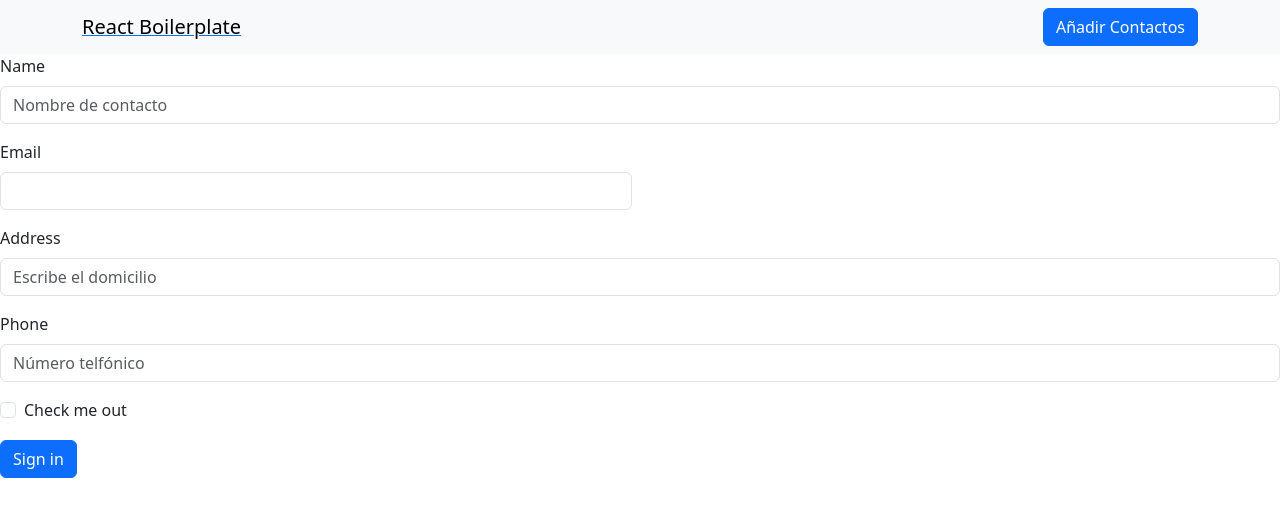
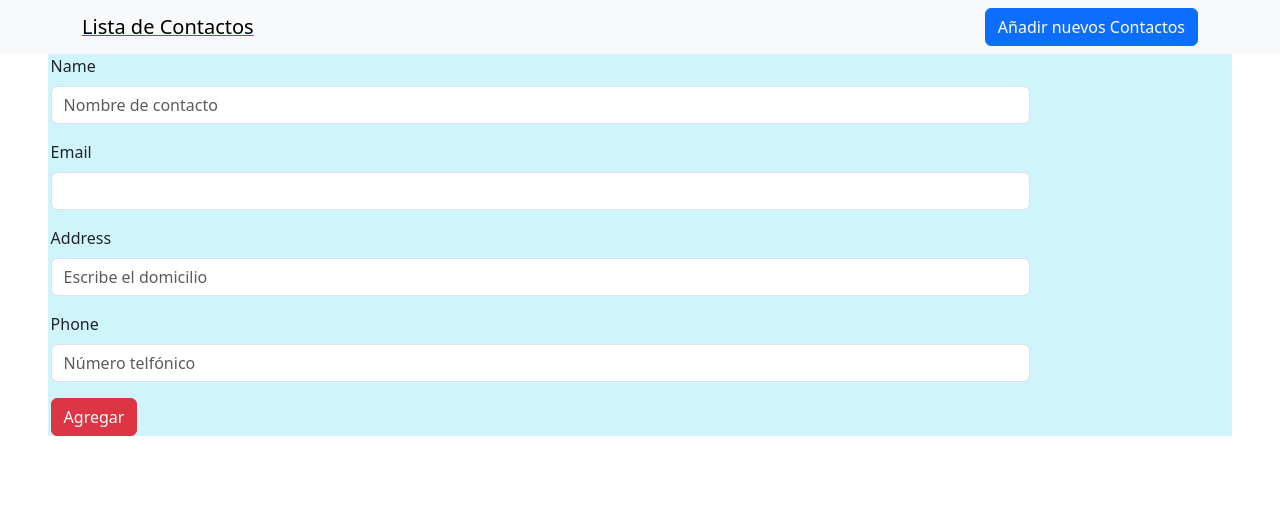
Before and after one commit to 4GeeksAcademy/Daniela-MV_Lista-de-Constactos, a React (Vite) app: page /formulario in a window 1280 px wide. Shown: the top 516 px of the page. Built offline with nearby package versions, Linux system fonts and the light colour scheme.

Commit message:
Continuar con el arreglo del formulario

```diff
--- a/src/components/Navbar.jsx
+++ b/src/components/Navbar.jsx
@@ -6,11 +6,11 @@ export const Navbar = () => {
 		<nav className="navbar navbar-light bg-light">
 			<div className="container">
 				<Link to="/">
-					<span className="navbar-brand mb-0 h1">React Boilerplate</span>
+					<span className="navbar-brand mb-0 h1">Lista de Contactos</span>
 				</Link>
 				<div className="ml-auto">
 					<Link to="/formulario">
-						<button className="btn btn-primary">Añadir Contactos</button>
+						<button className="btn btn-primary">Añadir nuevos Contactos</button>
 					</Link>
 				</div>
 			</div>
--- a/src/pages/Formulario.jsx
+++ b/src/pages/Formulario.jsx
@@ -6,7 +6,7 @@ const AddContacts = () => {
     const navigate = useNavigate();
     const { store, dispatch } = useGlobalReducer();
     const [form, setForm] = useState({
-        name: "",
+        full_name: "",
         address: "",
         phone: "",
         email: "",
@@ -16,15 +16,16 @@ const AddContacts = () => {
         setForm({ ...form, [e.target.name]: e.target.value })
     }
 
-    const FormSubmit = () => {
+    const FormSubmit = (e) => {
     e.preventDefault()
 
     fetch("https://playground.4geeks.com/contact/agendas/DaniMV/contacts", {
         method: "POST",
         headers: {
-            "Content-type": "aplicacion/json",
+            "Content-type": "aplication/json",
         },
-        body: JSON.stringify(form)
+        body: JSON.stringify({
+            ...form, agenda_slug: "DaniMV"})
     })
         .then((response) => {
             if (!response.ok) {
@@ -34,42 +35,39 @@ const AddContacts = () => {
         })
         .then((newContact) => {
             dispatch({
-                type: "add-contact",
+                type: "add_contact",
                 payload:newContact
             })
+              navigate("/");
         })
         .catch((error) => console.error("Error creating contact:", error))
 }
+
 return (
+    <div className="Container d-flex justify-content-center mx-5 bg-info-subtle">
     <form className="row g-3" onSubmit={FormSubmit}>
-         <div className="col-12">
+         <div className="col-10">
             <label htmlFor="inputName" className="form-label">Name</label>
-            <input type="text" className="form-control" id="inputName" placeholder="Nombre de contacto" value={form.name} onChange={formChange} name="name"/>
+            <input type="text" className="form-control" id="inputName" placeholder="Nombre de contacto" value={form.full_name} onChange={formChange} name="full_name"/>
         </div>
-        <div className="col-md-6">
+        <div className="col-md-10">
             <label htmlFor="inputEmail4" className="form-label">Email</label>
             <input type="email" className="form-control" id="inputEmail4" value={form.email} onChange={formChange} name= "email" />
         </div>
-        <div className="col-12">
+        <div className="col-10">
             <label htmlFor="inputAddress" className="form-label">Address</label>
             <input type="text" className="form-control" id="inputAddress" placeholder="Escribe el domicilio" value={form.address} onChange={formChange} name="address"/>
         </div>
-        <div className="col-12">
+        <div className="col-10">
             <label htmlFor="inputphone" className="form-label">Phone</label>
             <input type="text" className="form-control" id="inputPhone" placeholder="Número telfónico" value={form.phone} onChange={formChange} name="phone"/>
         </div>
+
         <div className="col-12">
-            <div className="form-check">
-                <input className="form-check-input" type="checkbox" id="gridCheck"/>
-                    <label className="form-check-label" htmlFor="gridCheck">
-                        Check me out
-                    </label>
-            </div>
-        </div>
-        <div className="col-12">
-            <button type="submit" className="btn btn-primary">Sign in</button>
+            <button type="submit" className="btn btn-danger">Agregar</button>
         </div>
     </form>
+    </div>
 )
 
 }
--- a/src/store.js
+++ b/src/store.js
@@ -23,6 +23,11 @@ case "get_contacts":
     ...store, contacts:action.payload
   };
 
+case "add_contact":
+  return{
+    ...store, contacts:[...store.contacts,action.payload]
+  };
+
 default:
   throw Error('Unknown action.');
  }
```
